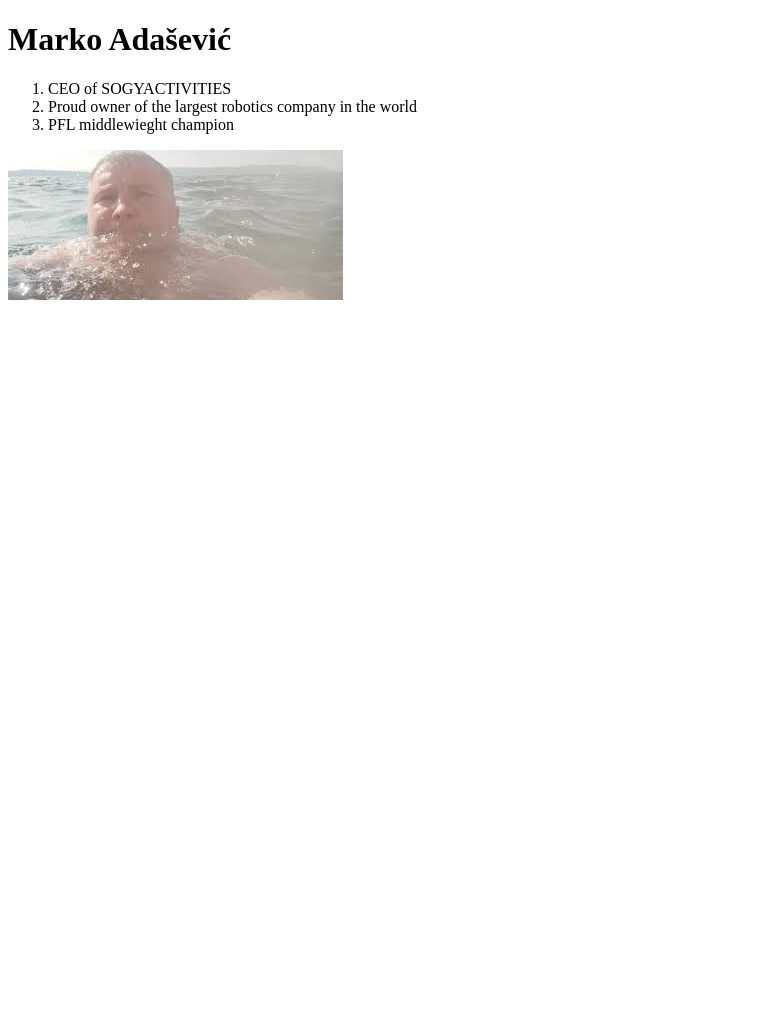
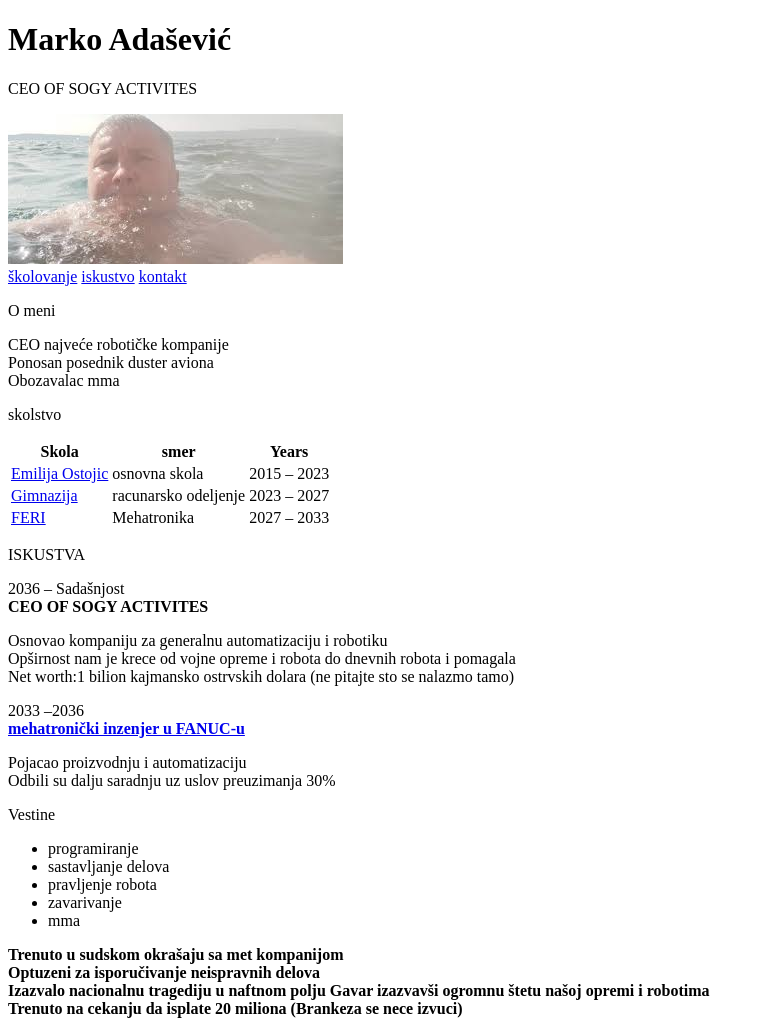
Before and after one commit to Markeza23/-ada, a plain HTML site: page index.html in a window 1280 px wide. Shown: the whole page, without its empty margins (0-764 px from the left). Before the commit the page ends 800 px from the top, so only its background shows below. Drawn offline with Linux system fonts and the light colour scheme.

Commit message:
Add files via upload

```diff
--- a/index.html
+++ b/index.html
@@ -1,44 +1,164 @@
 <!DOCTYPE html>
 <html lang="en">
 <head>
-    <meta charset="UTF-8">
-    <meta name="viewport" content="width=device-width, initial-scale=1.0">
-    <title>Document</title>
-</head>
-<body>
-    <h1 style="text-align:left " >
-
-
-           Marko Adašević
-
-
-    </h1>
-    <ol>
-    <li >
-        CEO of SOGYACTIVITIES
-
-    </li>
-    <li>
- Proud owner of the largest robotics company in the world
-
-    </li>
-
-    <li>
-        PFL middlewieght champion
-    </li>
+  <meta charset="UTF-8" />
+  <meta name="viewport" content="width=device-width, initial-scale=1.0" />
+  <title>Your Name — CV</title>
+  <link href="https://fonts.googleapis.com/css2?family=EB+Garamond:ital,wght@0,400;0,600;1,400&family=DM+Mono:wght@400;500&display=swap" rel="stylesheet" />
+  <style>
 
 
 
+  </style>
+</head>
+<body>
+
+  <!-- ══ HEADER ══ -->
+  <header>
+    <div class="container">
+      <div class="site-name">
+        <h1>Marko Adašević</h1>
+        <p>CEO OF SOGY ACTIVITES </p>
+        <img src="images.jpg" alt="Description of the image">
+      </div>
+      <nav>
+        <a href="https://gimnazijapozega.edu.rs/">školovanje</a>
+        <a href="https://www.abb.com/global">iskustvo</a>
+
+
+        <a href="https://markeza23.github.io/-ada/content" class="contact-link">kontakt</a>
+      </nav>
+    </div>
+  </header>
+
+  <main class="container">
+
+    <!-- ══ ABOUT ══ -->
+    <section id="about">
+      <p class="section-label">O meni</p>
+      <p class="about-text">
+      CEO najveće robotičke kompanije
+      <br>
+
+      Ponosan posednik duster aviona
+      <br>
+
+
+      Obozavalac mma
+
+      </p>
+    </section>
+
+    <!-- ══ EDUCATION (linked table) ══ -->
+    <section id="education">
+      <p class="section-label">skolstvo</p>
+      <table class="schools-table">
+        <thead>
+          <tr>
+            <th>Skola</th>
+            <th>smer</th>
+            <th>Years</th>
+          </tr>
+        </thead>
+        <tbody>
+
+          <!-- School 1 — replace href, name, degree, years -->
+          <tr>
+            <td class="school-name">
+              <a href="https://www.os-emilijaostojic.edu.rs" class="school-link" target="_blank" rel="noopener">
+              Emilija Ostojic
+              </a>
+            </td>
+            <td class="degree">osnovna skola</td>
+            <td class="year">2015 – 2023</td>
+          </tr>
+
+          <!-- School 2 -->
+          <tr>
+            <td class="school-name">
+              <a href="https://gimnazijapozega.edu.rs/" class="school-link" target="_blank" rel="noopener">
+            Gimnazija
+              </a>
+            </td>
+            <td class="degree">racunarsko odeljenje</td>
+            <td class="year">2023 – 2027</td>
+          </tr>
+
+          <!-- School 3 -->
+          <tr>
+            <td class="school-name">
+              <a href="https://feri.um.si/" class="school-link" target="_blank" rel="noopener">
+                  FERI
+              </a>
+            </td>
+            <td class="degree">Mehatronika</td>
+            <td class="year">2027 – 2033</td>
+          </tr>
+
+        </tbody>
+      </table>
+    </section>
+
+    <!-- ══ EXPERIENCE ══ -->
+    <section id="experience">
+      <p class="section-label">ISKUSTVA</p>
+
+      <!-- Duplicate .exp-row blocks as needed -->
+      <div class="exp-row">
+        <span class="exp-year">2036 – Sadašnjost</span>
+        <div class="exp-body">
+          <strong>CEO OF SOGY ACTIVITES</strong>
+          <p>Osnovao kompaniju za generalnu automatizaciju i robotiku
+            <br>
+            Opširnost nam je krece od vojne opreme i robota do dnevnih  robota i pomagala
+            <br>
+             Net worth:1 bilion kajmansko ostrvskih dolara (ne pitajte sto se nalazmo tamo)
+          </p>
+        </div>
 
 
 
-    </ol>
-        <img  src="images.jpg" alt=" ">
+      <div class="exp-row">
+        <span class="exp-year">2033 –2036</span>
+        <div class="exp-body">
+          <strong> <a href="https://www.fanuc.eu/eu-en">mehatronički inzenjer u FANUC-u</a></strong>
+          <p>Pojacao proizvodnju i automatizaciju
+            <br>
+           Odbili su dalju saradnju uz uslov preuzimanja 30%
 
+          </p>
+        </div>
+      </div>
 
+    </section>
 
+    <!-- ══ SKILLS ══ -->
+    <section id="skills">
+      <p class="section-label">Vestine</p>
+      <ul class="plain-list">
+        <li>programiranje</li>
+        <li>sastavljanje delova</li>
+        <li> pravljenje robota</li>
+        <li>zavarivanje</li>
+        <li>mma</li>
 
+      </ul>
+    </section>
 
+  </main>
+
+  <footer>
+ <strong>
+Trenuto u sudskom okrašaju sa met kompanijom
+<br>
+Optuzeni za isporučivanje neispravnih delova
+<br>
+Izazvalo nacionalnu tragediju u naftnom polju Gavar  izazvavši ogromnu štetu našoj opremi i robotima
+<br>
+Trenuto na cekanju da isplate  20 miliona (Brankeza se nece izvuci)
+
+ </strong>
+  </footer>
 
 </body>
 </html>
```
Also changed, not shown: content.html (+4 -4 lines).
